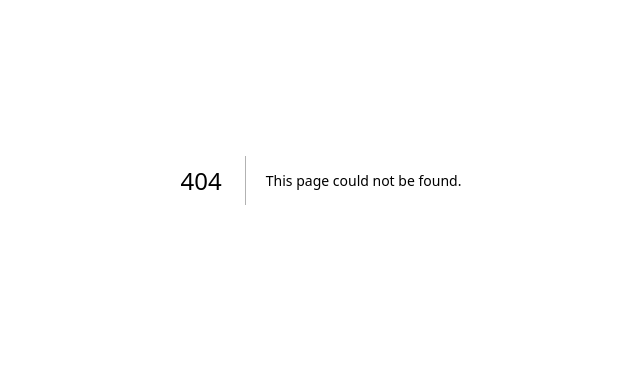
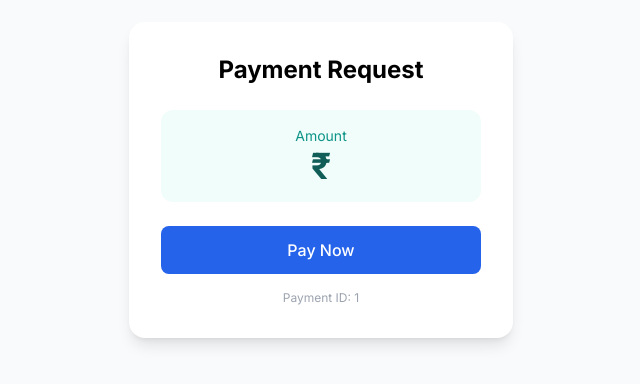
Before and after one commit to iamskedy/Paytm-Wallet-and-Payment-Platform, a Next.js app in the folder apps/merchant-app/: page /pay/1 in a window 1280 px wide. Before the commit this address had no page. Shown: the part 220-604 px from the top of the page, without its empty margins (319-959 px from the left). Built offline with nearby package versions, Linux system fonts and the light colour scheme.

Commit message:
feat(merchant-app): add /pay page for payment confirmation flow

```diff
--- /dev/null
+++ b/apps/merchant-app/app/pay/[id]/page.tsx
@@ -0,0 +1,32 @@
+"use client";
+import { useSearchParams } from "next/navigation";
+
+export default function PayPage({ params }: { params: { id: string } }) {
+  const searchParams = useSearchParams();
+  const amount = searchParams.get("amount");
+  const description = searchParams.get("description");
+
+  const handlePayNow = () => {
+    window.location.href = `http://localhost:3001/pay?to=${params.id}&amount=${amount}&description=${encodeURIComponent(description || "")}`;
+  };
+
+  return (
+    <div className="min-h-screen flex items-center justify-center bg-gray-50">
+      <div className="bg-white rounded-2xl shadow-lg p-8 max-w-sm w-full text-center">
+        <h1 className="text-2xl font-bold mb-2">Payment Request</h1>
+        <p className="text-gray-500 mb-6">{description}</p>
+        <div className="bg-teal-50 rounded-xl p-4 mb-6">
+          <p className="text-sm text-teal-600">Amount</p>
+          <p className="text-4xl font-bold text-teal-800">&#8377;{amount}</p>
+        </div>
+        <button
+          onClick={handlePayNow}
+          className="w-full bg-blue-600 text-white py-3 rounded-lg hover:bg-blue-700 font-medium transition-colors"
+        >
+          Pay Now
+        </button>
+        <p className="text-xs text-gray-400 mt-4">Payment ID: {params.id}</p>
+      </div>
+    </div>
+  );
+}
```
